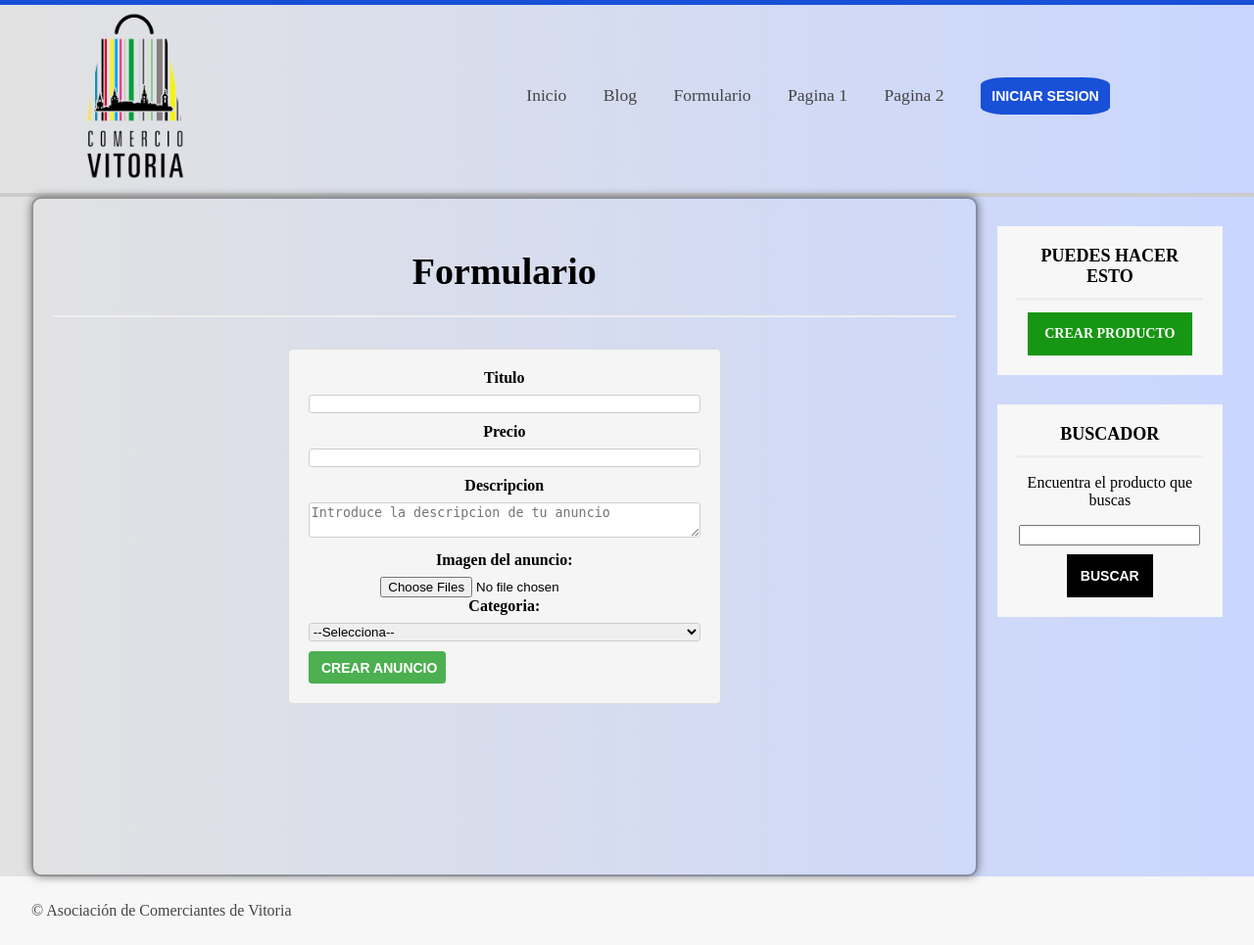
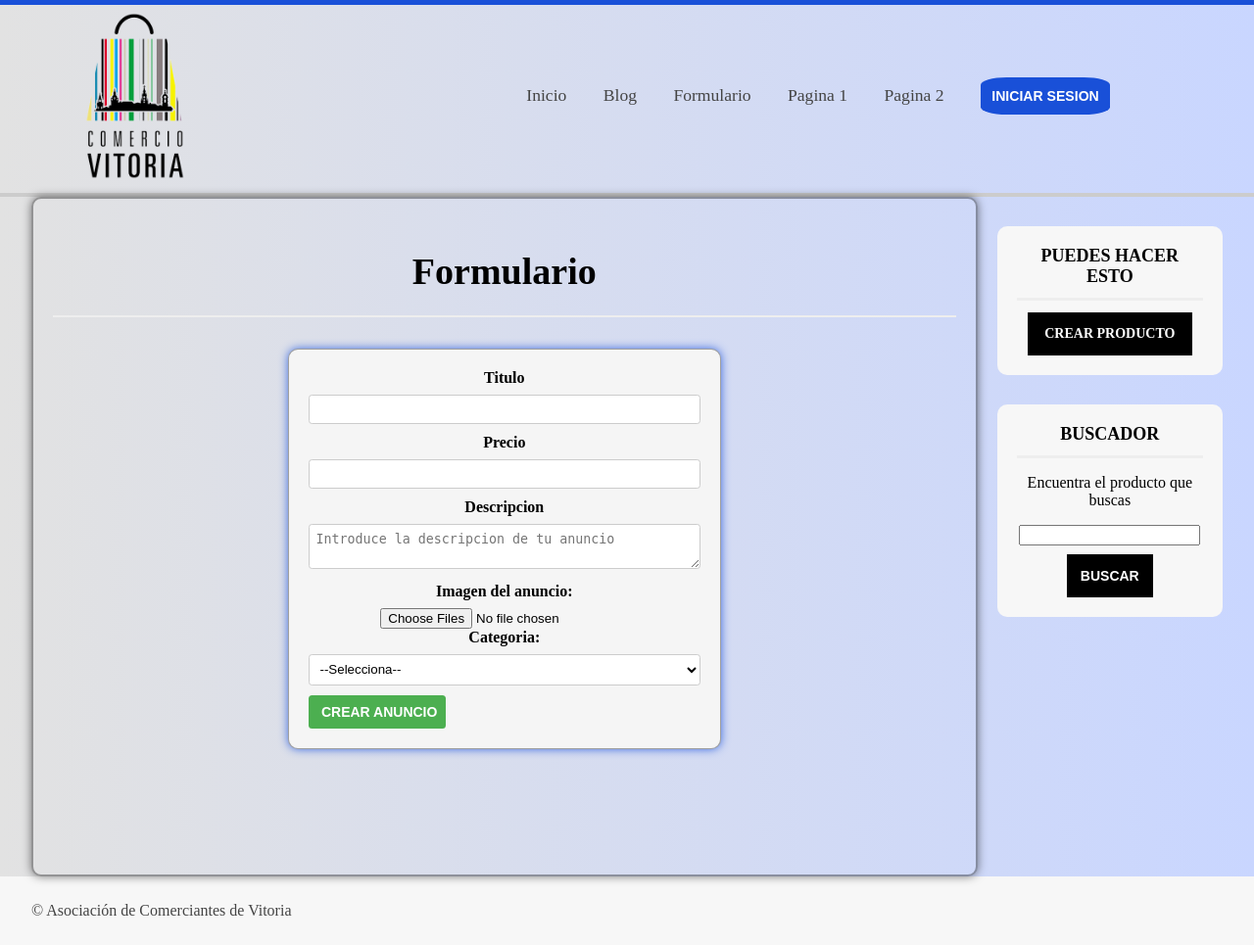
Before and after one commit to AnderMoraPedregosa/Proyecto-2, a PHP site: page /formulario in a window 1280 px wide. Shown: the whole page at 98% size. Run offline with PHP 8.4, Linux system fonts and the light colour scheme; data that the repository does not hold is empty; some libraries are stand-ins or nearby versions.

Commit message:
estilos formulario article.php

```diff
--- a/web/assets/css/styles.css
+++ b/web/assets/css/styles.css
@@ -263,6 +263,7 @@ body {
     background: #f7f7f7;
     padding: 1.25em;
     margin-top: 1.875em;
+    border-radius: 10px;
 }
 
 .sidebar-item h3 {
@@ -349,9 +350,9 @@ body {
 
 
 .link-container {
-    display: flex; /* Hace que los enlaces estén en línea */
-    justify-content: flex-start; /* Centra los enlaces horizontalmente */
-    margin-top: 10px; /* Ajusta el espacio entre la información y los enlaces */
+    display: flex;
+    justify-content: flex-start;
+    margin-top: 10px;
   }
 
   .link {
@@ -391,32 +392,18 @@ body {
 #editarAnuncio {
     display: none;
     width: 50%;
+
 }
-
-#editarAnuncio #form_anuncios{
-    margin-left: 80px;
-    height: 20px;
-}
-
-.btn-success {
-    background: rgb(23, 150, 19);
-}
-
-.btn-success:hover {
-    background: black;
-}
-
-/* Estilos generales del formulario */
 .form_anuncios {
     max-width: 25em;
     margin: 1.25em auto;
     padding: 1.25em;
     background-color: #f5f5f5;
-    border: 0.063em solid #ddd;
-    border-radius: 0.313em;
+    border: 0.063em solid rgba(0, 0, 0, 0.349);
+    border-radius: 10px;
+    box-shadow: 0px 0px 10px #3D6CE1;
 }
 
-/* Estilos de las etiquetas y campos de entrada */
 .form_anuncios label {
     display: block;
     margin-bottom: 0.5em;
@@ -428,14 +415,17 @@ body {
 .form_anuncios textarea,
 .form_anuncios select {
     width: 100%;
-    padding: 0.5;
+    padding: 0.5em;
     margin-bottom: 0.75em;
     box-sizing: border-box;
     border: 0.063em solid #ccc;
     border-radius: 0.25em;
 }
 
-/* Estilos del botón de enviar */
+.form_anuncios select {
+    background-color: white;
+}
+
 .form_anuncios input[type="submit"] {
     background-color: #4caf50;
     color: white;
@@ -443,11 +433,14 @@ body {
     border: none;
     border-radius: 0.25em;
     cursor: pointer;
+    transition: background 0.3s;
 }
 
 .form_anuncios input[type="submit"]:hover {
     background-color: #45a049;
 }
+
+
 
 /* Estilos del clearfix para limpiar los flotantes */
 .clearfix::after {
```
